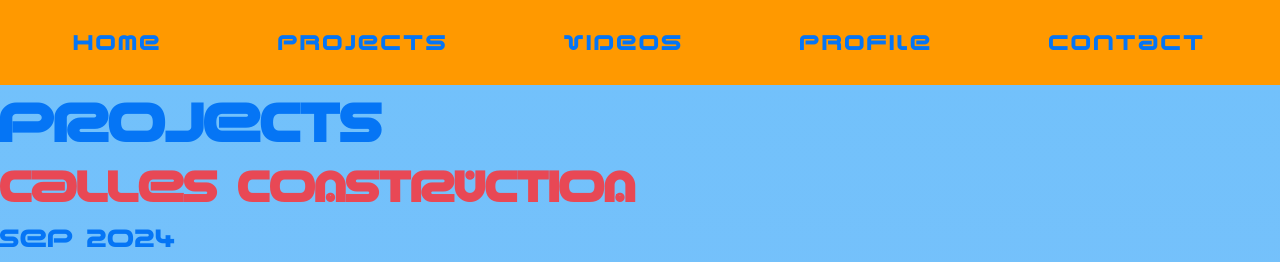
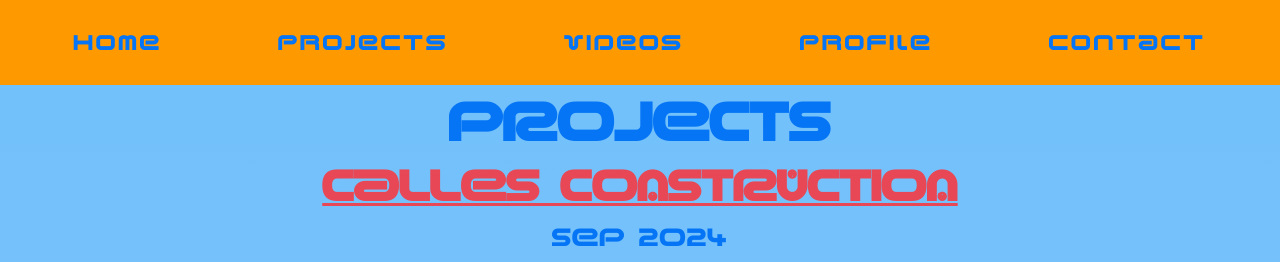
Before and after one commit to pibelanzallamas/brandon-portfolio, a React (Vite) app: page /projects in a window 1280 px wide. Shown: the top 262 px of the page. Built offline with nearby package versions, Linux system fonts and the light colour scheme.

Commit message:
projects interacting

```diff
--- a/src/commons/ProjectCard.jsx
+++ b/src/commons/ProjectCard.jsx
@@ -8,7 +8,7 @@ function ProjectCard({ project }) {
     <div>
       {/* titulo */}
       <h3 className={dark ? "subtitle-dark top" : "subtitle-light top"}>
-        {project.name}
+        <u>{project.name}</u>
       </h3>
 
       {/* fecha */}
--- a/src/components/Profile.jsx
+++ b/src/components/Profile.jsx
@@ -12,16 +12,12 @@ function Profile() {
   };
 
   return (
-    <div className={dark ? "all all-dark" : "all all-light"}>
-      <div className="content">
-        <br />
+    <main>
       <h1>{esp ? <>Perfil</> : <>Profile</>}</h1>
       <div className="profile-pic top center">
         <img src={profile} loading="lazy" alt="profile-pic"></img>
       </div>
-        <h3 className={dark ? "subtitle-dark top" : "subtitle-light top"}>
-          bio
-        </h3>
+      <h3 className={dark ? "subtitle-dark top" : "subtitle-light top"}>bio</h3>
       <p className="profile-description top">
         {esp ? (
           <>
@@ -30,8 +26,8 @@ function Profile() {
           </>
         ) : (
           <>
-              I was born in Argentina. I have a passion for design and
-              innovation. I appreciate the value of well-crafted products.
+            I was born in Argentina. I have a passion for design and innovation.
+            I appreciate the value of well-crafted products.
           </>
         )}
       </p>
@@ -52,9 +48,7 @@ function Profile() {
       </ul>
       <br />
       <div
-          className={
-            dark ? "contact-links-dark top" : "contact-links-light top"
-          }
+        className={dark ? "contact-links-dark top" : "contact-links-light top"}
       >
         <a href={esp ? cv.link : cv.link2}>
           <p style={{ fontSize: "1.4rem" }}>
@@ -62,9 +56,7 @@ function Profile() {
           </p>
         </a>
       </div>
-        <Credits />
-      </div>
-    </div>
+    </main>
   );
 }
 
--- a/src/components/Projects.jsx
+++ b/src/components/Projects.jsx
@@ -1,6 +1,5 @@
 import projects from "../utils/proyectos";
 import ProjectCard from "../commons/ProjectCard";
-import Credits from "./Credits";
 import { useSelector } from "react-redux";
 import { useEffect, useState } from "react";
 
@@ -22,9 +21,7 @@ function Projects() {
   }, [input]);
 
   return (
-    <div className={dark ? "all all-dark" : "all all-light"}>
-      <div className="content">
-        <br />
+    <main className="project-page">
       <h1>{esp ? <>proyectos</> : <>projects</>}</h1>
       {/* <form>
           <label>
@@ -63,9 +60,7 @@ function Projects() {
           ))}
         </>
       )}
-        <Credits />
-      </div>
-    </div>
+    </main>
   );
 }
 
--- a/src/styles/Profile.sass
+++ b/src/styles/Profile.sass
@@ -18,8 +18,13 @@
   margin-bottom: -0.3rem
 
 @media (min-width: 700px)
+  .project-page
+    width: 1000px
+    text-align: center
+    margin: 0 auto
   .profile-pic
-    width: min(300px, 100%)
+    // width:  min(300px, 100%)
+    width: 400px
     img
       border: $orange-peel 10px double
 
--- a/src/styles/app.css
+++ b/src/styles/app.css
@@ -140,8 +140,13 @@ nav {
 }
 
 @media (min-width: 700px) {
+  .project-page {
+    width: 1000px;
+    text-align: center;
+    margin: 0 auto;
+  }
   .profile-pic {
-    width: min(300px, 100%);
+    width: 400px;
   }
   .profile-pic img {
     border: #ff9900 10px double;
@@ -241,9 +246,9 @@ footer {
 
 main {
   display: flex;
-  padding: 1rem;
   flex-direction: column;
   flex: 1;
+  padding: 1rem;
 }
 
 .light-mode {
@@ -254,10 +259,6 @@ main {
 .dark-mode {
   background-image: linear-gradient(to bottom, #5158BB, #043565);
   color: #e84855;
-}
-
-.flex-grow {
-  flex: 1;
 }
 
 .top {
@@ -279,7 +280,7 @@ iframe {
 @media (min-width: 700px) {
   main {
     align-items: center;
-    text-align: center;
+    text-align: cefutnter;
   }
   h1 {
     font-size: 3rem;
--- a/src/styles/app.sass
+++ b/src/styles/app.sass
@@ -27,6 +27,7 @@ $lavender-web-2: #e1dee9ff
 @import "Navbar"
 @import "Home"
 @import "Projects"
+@import "Videos"
 @import "Profile"
 // poner profile abajo de mi home y luego projects
 @import "Contact"
@@ -53,9 +54,9 @@ $lavender-web-2: #e1dee9ff
 
 main
   display: flex
-  padding: 1rem
   flex-direction: column
   flex: 1
+  padding: 1rem
 
 .light-mode
   background-image: linear-gradient(to bottom, #71C1FB, #F9B9F2)
@@ -64,9 +65,6 @@ main
 .dark-mode
   background-image: linear-gradient(to bottom, #5158BB, #043565)
   color: $red-crayola
-
-.flex-grow
-  flex: 1
 
 .top
   margin-top: 1rem
@@ -85,7 +83,7 @@ iframe
 @media (min-width: 700px)
   main
     align-items: center
-    text-align: center
+    text-align: cefutnter
   // .content
   //   width: 60%
   //   margin: 0 auto
```
Also changed, not shown: src/styles/Videos.sass (added), 1 other file (tests, documents, lock files or other folders). Lines whose indentation alone changed are shown as unchanged.
